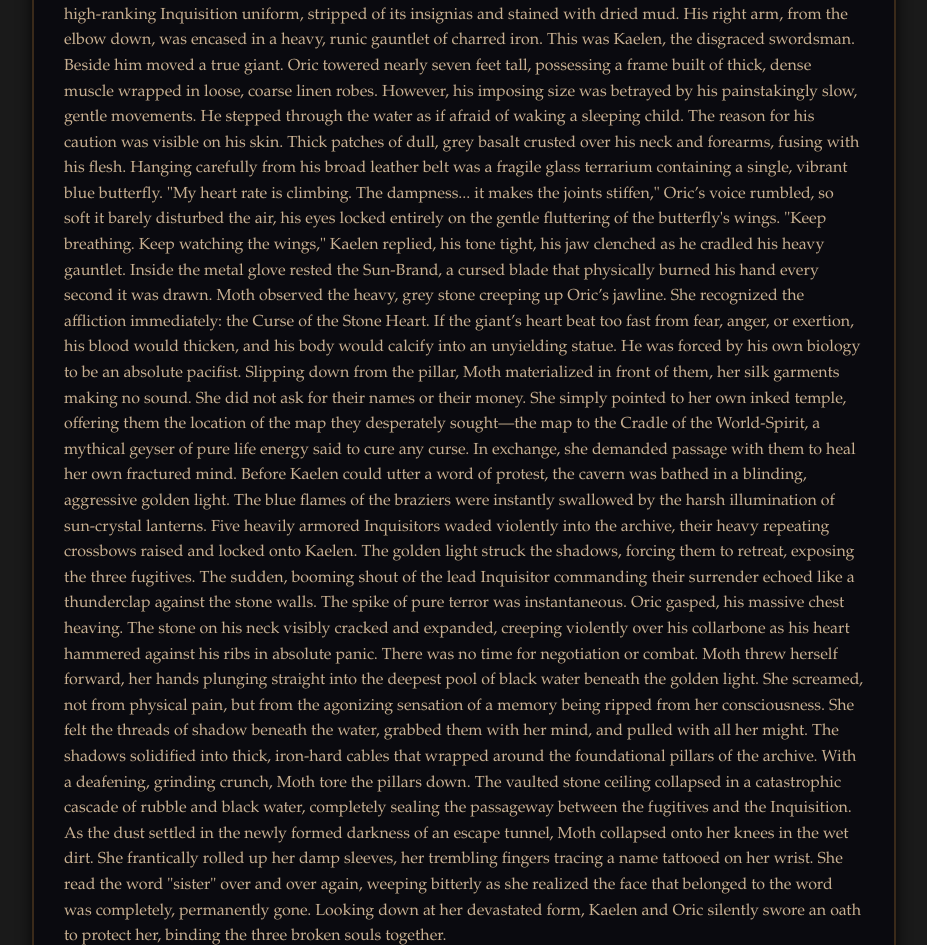
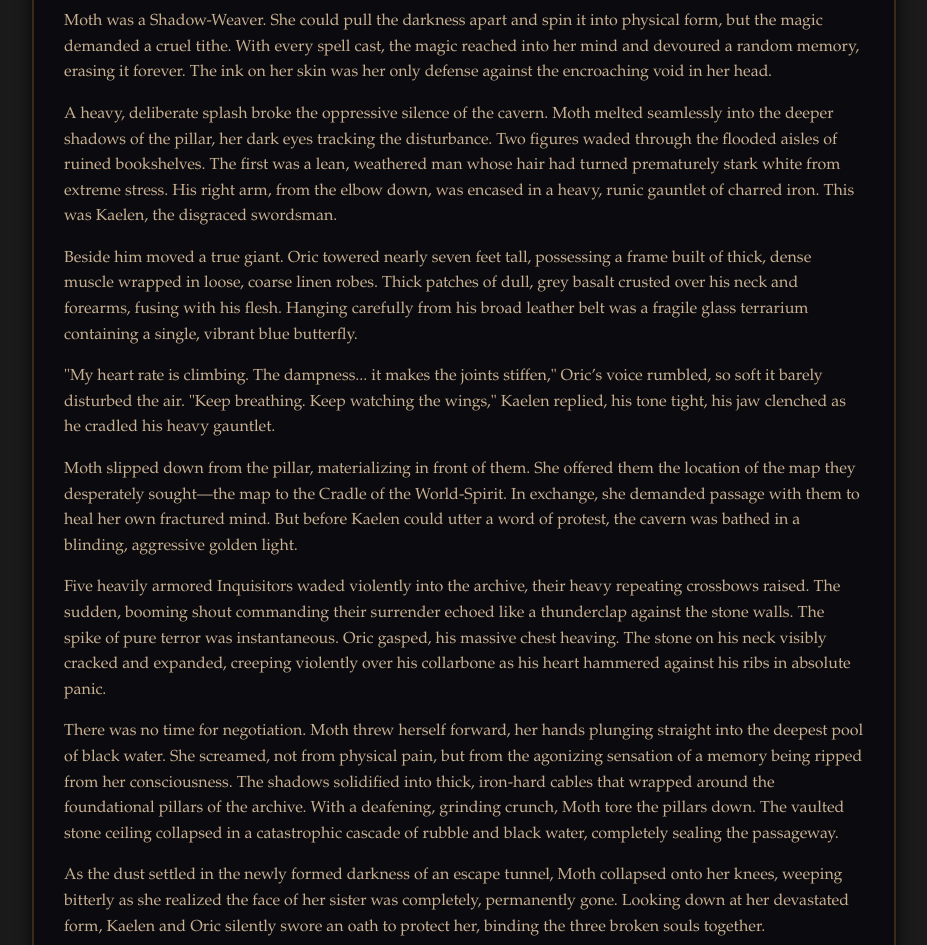
Before and after one commit to pskrodzkaxilo-source/patrycja.github.io, a plain HTML site: page index.html in a window 1280 px wide. Shown: the part 1470-2415 px from the top of the page, without its empty margins (176-1103 px from the left). Drawn offline with Linux system fonts and the light colour scheme.

Commit message:
Update index.html

```diff
--- a/index.html
+++ b/index.html
@@ -19,24 +19,28 @@
 
     <main>
       <img src="image_0.png" alt="Characters gathered in the Sunken Archive" class="story-image hero-image">
-      <p>Part I: The Beginning
-The Sunken Archive of Oakhaven was a tomb of forgotten knowledge, submerged beneath the labyrinthine sewers of a corrupt metropolis. The water here was stagnant, ankle-deep, and possessed a pitch-black, glassy quality that perfectly mirrored the vaulted, rotting ceilings above. Towering stone statues of ancient scholars, their faces eroded by centuries of dampness, stood as silent sentinels in the gloom. They held aloft massive bronze braziers, but the fire within them was not natural; it was a cold, flickering blue flame that cast unnaturally long, twitching shadows across the flooded catacombs. The air was suffocatingly thick, heavy with the scent of mildew, decaying parchment, and the sharp, metallic tang of ozone that always accompanied lingering, illegal magic.
-Hidden within the deepest recesses of this subterranean market, Niamh Corvus—known only as Moth—crouched atop a fallen, moss-draped pillar. She was a creature defined by the dark, clad in layers of frayed, mismatched silk that absorbed the dim light. Her eyes were solid, polished obsidian, devoid of whites or irises, constantly scanning the rippling reflections in the water below. Yet, it was her skin that told her tragic story. Every visible inch of her face, neck, and arms was obscured by a frantic, overlapping tapestry of dark ink. These tattoos were not decorative; they were a desperate ledger. Names, crude sketches of faces, recipes, and fragments of street maps were etched into her flesh.
-Moth was a Shadow-Weaver. She could pull the darkness apart and spin it into physical form, but the magic demanded a cruel tithe. With every spell cast, the magic reached into her mind and devoured a random memory, erasing it forever. The ink on her skin was her only defense against the encroaching void in her head. She spent her days tracing the names, trying to force herself to remember people she no longer recognized.
-A heavy, deliberate splash broke the oppressive silence of the cavern. Moth melted seamlessly into the deeper shadows of the pillar, her dark eyes tracking the disturbance.
-Two figures waded through the flooded aisles of ruined bookshelves. The first was a lean, weathered man whose hair had turned prematurely stark white from extreme stress. He wore the tattered, unrecognizable remnants of a high-ranking Inquisition uniform, stripped of its insignias and stained with dried mud. His right arm, from the elbow down, was encased in a heavy, runic gauntlet of charred iron. This was Kaelen, the disgraced swordsman.
-Beside him moved a true giant. Oric towered nearly seven feet tall, possessing a frame built of thick, dense muscle wrapped in loose, coarse linen robes. However, his imposing size was betrayed by his painstakingly slow, gentle movements. He stepped through the water as if afraid of waking a sleeping child. The reason for his caution was visible on his skin. Thick patches of dull, grey basalt crusted over his neck and forearms, fusing with his flesh. Hanging carefully from his broad leather belt was a fragile glass terrarium containing a single, vibrant blue butterfly.
-"My heart rate is climbing. The dampness... it makes the joints stiffen," Oric’s voice rumbled, so soft it barely disturbed the air, his eyes locked entirely on the gentle fluttering of the butterfly's wings.
-"Keep breathing. Keep watching the wings," Kaelen replied, his tone tight, his jaw clenched as he cradled his heavy gauntlet. Inside the metal glove rested the Sun-Brand, a cursed blade that physically burned his hand every second it was drawn.
-Moth observed the heavy, grey stone creeping up Oric’s jawline. She recognized the affliction immediately: the Curse of the Stone Heart. If the giant’s heart beat too fast from fear, anger, or exertion, his blood would thicken, and his body would calcify into an unyielding statue. He was forced by his own biology to be an absolute pacifist.
-Slipping down from the pillar, Moth materialized in front of them, her silk garments making no sound. She did not ask for their names or their money. She simply pointed to her own inked temple, offering them the location of the map they desperately sought—the map to the Cradle of the World-Spirit, a mythical geyser of pure life energy said to cure any curse. In exchange, she demanded passage with them to heal her own fractured mind.
-Before Kaelen could utter a word of protest, the cavern was bathed in a blinding, aggressive golden light. The blue flames of the braziers were instantly swallowed by the harsh illumination of sun-crystal lanterns.
-Five heavily armored Inquisitors waded violently into the archive, their heavy repeating crossbows raised and locked onto Kaelen. The golden light struck the shadows, forcing them to retreat, exposing the three fugitives. The sudden, booming shout of the lead Inquisitor commanding their surrender echoed like a thunderclap against the stone walls.
-The spike of pure terror was instantaneous. Oric gasped, his massive chest heaving. The stone on his neck visibly cracked and expanded, creeping violently over his collarbone as his heart hammered against his ribs in absolute panic.
-There was no time for negotiation or combat. Moth threw herself forward, her hands plunging straight into the deepest pool of black water beneath the golden light. She screamed, not from physical pain, but from the agonizing sensation of a memory being ripped from her consciousness. She felt the threads of shadow beneath the water, grabbed them with her mind, and pulled with all her might.
-The shadows solidified into thick, iron-hard cables that wrapped around the foundational pillars of the archive. With a deafening, grinding crunch, Moth tore the pillars down. The vaulted stone ceiling collapsed in a catastrophic cascade of rubble and black water, completely sealing the passageway between the fugitives and the Inquisition.
-As the dust settled in the newly formed darkness of an escape tunnel, Moth collapsed onto her knees in the wet dirt. She frantically rolled up her damp sleeves, her trembling fingers tracing a name tattooed on her wrist. She read the word "sister" over and over again, weeping bitterly as she realized the face that belonged to the word was completely, permanently gone. Looking down at her devastated form, Kaelen and Oric silently swore an oath to protect her, binding the three broken souls together.
-</p>
+
+      <p>The Sunken Archive of Oakhaven was a tomb of forgotten knowledge, submerged beneath the labyrinthine sewers of a corrupt metropolis. The water here was stagnant, ankle-deep, and possessed a pitch-black, glassy quality that perfectly mirrored the vaulted, rotting ceilings above. Towering stone statues of ancient scholars, their faces eroded by centuries of dampness, stood as silent sentinels in the gloom. They held aloft massive bronze braziers, but the fire within them was not natural; it was a cold, flickering blue flame that cast unnaturally long, twitching shadows across the flooded catacombs.</p>
+
+      <img src="image_2.png" alt="Portrait of Moth" class="story-image portrait-image">
+
+      <p>Hidden within the deepest recesses of this subterranean market, Niamh Corvus—known only as Moth—crouched atop a fallen, moss-draped pillar. She was a creature defined by the dark, clad in layers of frayed, mismatched silk that absorbed the dim light. Her eyes were solid, polished obsidian, devoid of whites or irises, constantly scanning the rippling reflections in the water below. Yet, it was her skin that told her tragic story. Every visible inch of her face, neck, and arms was obscured by a frantic, overlapping tapestry of dark ink. These tattoos were not decorative; they were a desperate ledger. Names, crude sketches of faces, recipes, and fragments of street maps were etched into her flesh.</p>
+
+      <p>Moth was a Shadow-Weaver. She could pull the darkness apart and spin it into physical form, but the magic demanded a cruel tithe. With every spell cast, the magic reached into her mind and devoured a random memory, erasing it forever. The ink on her skin was her only defense against the encroaching void in her head.</p>
+
+      <p>A heavy, deliberate splash broke the oppressive silence of the cavern. Moth melted seamlessly into the deeper shadows of the pillar, her dark eyes tracking the disturbance. Two figures waded through the flooded aisles of ruined bookshelves. The first was a lean, weathered man whose hair had turned prematurely stark white from extreme stress. His right arm, from the elbow down, was encased in a heavy, runic gauntlet of charred iron. This was Kaelen, the disgraced swordsman.</p>
+
+      <p>Beside him moved a true giant. Oric towered nearly seven feet tall, possessing a frame built of thick, dense muscle wrapped in loose, coarse linen robes. Thick patches of dull, grey basalt crusted over his neck and forearms, fusing with his flesh. Hanging carefully from his broad leather belt was a fragile glass terrarium containing a single, vibrant blue butterfly.</p>
+
+      <p>"My heart rate is climbing. The dampness... it makes the joints stiffen," Oric’s voice rumbled, so soft it barely disturbed the air. "Keep breathing. Keep watching the wings," Kaelen replied, his tone tight, his jaw clenched as he cradled his heavy gauntlet.</p>
+
+      <p>Moth slipped down from the pillar, materializing in front of them. She offered them the location of the map they desperately sought—the map to the Cradle of the World-Spirit. In exchange, she demanded passage with them to heal her own fractured mind. But before Kaelen could utter a word of protest, the cavern was bathed in a blinding, aggressive golden light.</p>
+
+      <p>Five heavily armored Inquisitors waded violently into the archive, their heavy repeating crossbows raised. The sudden, booming shout commanding their surrender echoed like a thunderclap against the stone walls. The spike of pure terror was instantaneous. Oric gasped, his massive chest heaving. The stone on his neck visibly cracked and expanded, creeping violently over his collarbone as his heart hammered against his ribs in absolute panic.</p>
+
+      <p>There was no time for negotiation. Moth threw herself forward, her hands plunging straight into the deepest pool of black water. She screamed, not from physical pain, but from the agonizing sensation of a memory being ripped from her consciousness. The shadows solidified into thick, iron-hard cables that wrapped around the foundational pillars of the archive. With a deafening, grinding crunch, Moth tore the pillars down. The vaulted stone ceiling collapsed in a catastrophic cascade of rubble and black water, completely sealing the passageway.</p>
+
+      <p>As the dust settled in the newly formed darkness of an escape tunnel, Moth collapsed onto her knees, weeping bitterly as she realized the face of her sister was completely, permanently gone. Looking down at her devastated form, Kaelen and Oric silently swore an oath to protect her, binding the three broken souls together.</p>
 
       <div class="navigation-buttons">
         <a href="part2.html" class="next-button">Next: Chapter 1 &raquo;</a>
```
